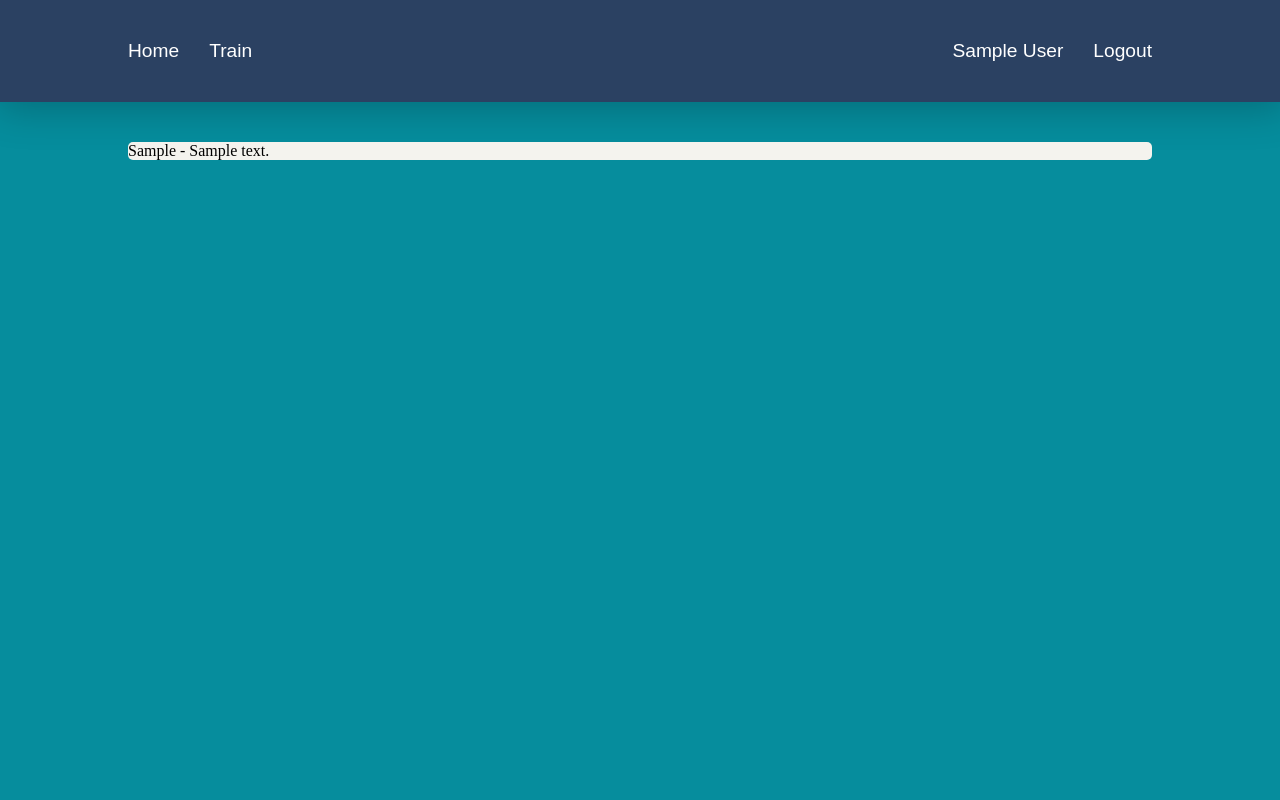
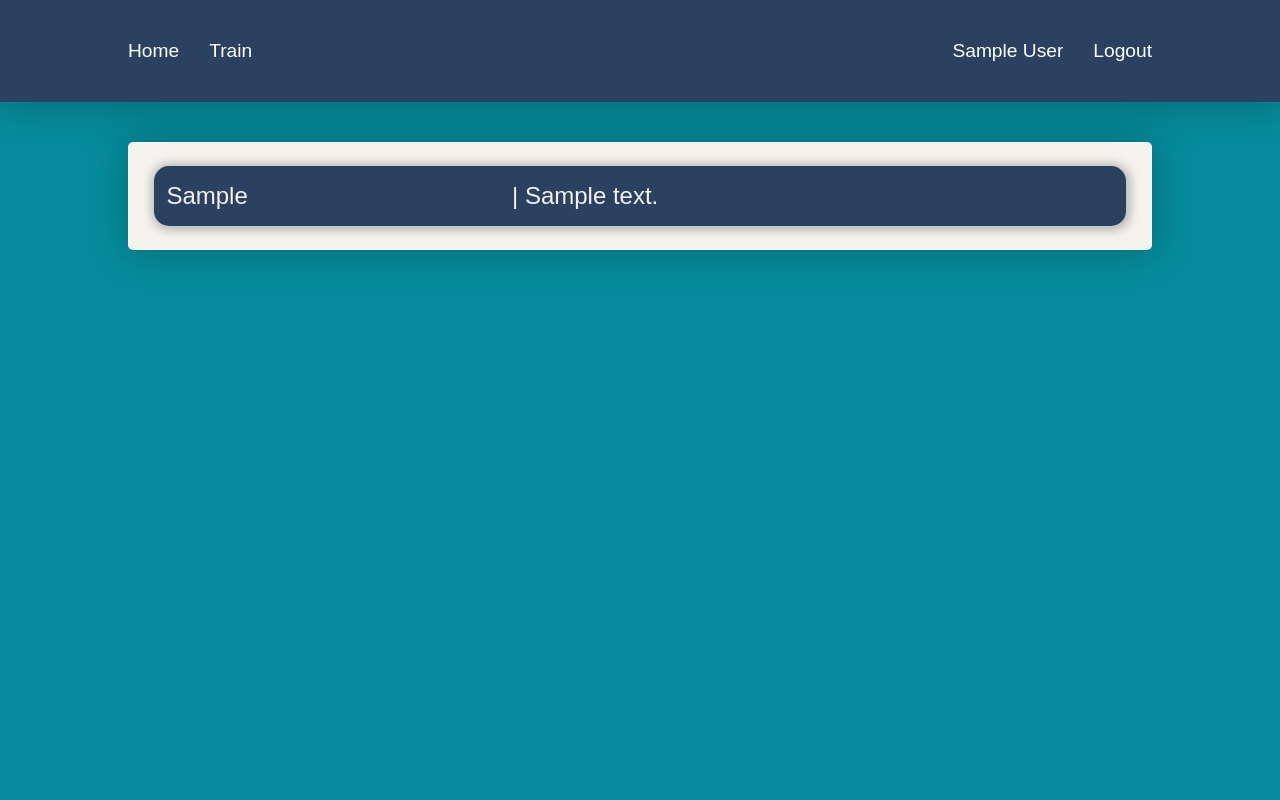
Before and after one commit to iszablowski/flashcards_app, a Flask app: page /flashcards/collection/1 in a window 1280 px wide. Run offline with Flask 3, Linux system fonts and the light colour scheme; a user stored in the database is signed in; tables that the repository leaves empty hold one stand-in row (values such as "Sample post").

Commit message:
collection and cards styles

```diff
--- a/src/application/static/css-styles/styles.css
+++ b/src/application/static/css-styles/styles.css
@@ -128,4 +128,48 @@ html, body {
     margin: 5vh 10vw;
     background-color: #F4F3EE;
     border-radius: 5px;
+    box-shadow: 1px 1px 40px 4px rgba(0, 0, 0, 0.226);
 }
+
+.main-collections {
+    display: flex;
+    flex-direction: column;
+    gap: 1.5vh;
+    padding: 3vh 0;
+}
+
+.collection, .flashcard {
+    background-color: #2B4162;
+    border-radius: 15px;
+    padding: 2vh 1vw;
+    margin: 0 2vw;
+    transition: 30ms linear all;
+    box-shadow: 1px 1px 10px 4px rgba(0, 0, 0, 0.226);
+    overflow-wrap: break-word;
+}
+
+.flashcard {
+    gap: 2vw;
+    display: flex;
+}
+
+.collection a {
+    text-decoration: none;
+    color: #F4F3EE;
+    font-family: Arial, sans-serif;
+    font-size: x-large;
+}
+
+.collection:hover {
+    outline: 4px solid #068D9D;
+}
+
+#front {
+    width: 25vw;
+}
+
+#front, #description {
+    color: #F4F3EE;
+    font-family: Arial, sans-serif;
+    font-size: x-large;
+}
--- a/src/application/templates/base.html
+++ b/src/application/templates/base.html
@@ -12,7 +12,7 @@
             <nav class="navbar">
                 <div class="nav nav-app">
                     <a class="nav-link" id="app-name" href="{{ url_for('home.home_page') }}">Home</a>
-                    <a class="nav-link" href="{{ url_for('home.home_page') }}">Train</a>
+                    <a class="nav-link" href="{{ url_for('flashcards.flashcards_collection') }}">Train</a>
                 </div>
                 <div class="nav nav-user">
                     {% if not logged_in %}
@@ -31,7 +31,7 @@
         {% block hero %}
         <div class="hero">
             <h1>Flashcards App</h1>
-            <h>App where you can train on your own and many other flashcards.</h>
+            <h>App where you can train on your own flashcards.</h>
         </div>
         {% endblock %}
     </div>
--- a/src/application/templates/flashcards/create_collection.html
+++ b/src/application/templates/flashcards/create_collection.html
@@ -6,11 +6,11 @@
 {% block hero %}
 <div class="main-edit main-profile">
     <form method="POST", action="/flashcards/create_collection">
-        <input name="collection-name" class="collection-name" placeholder="Collection name">
+        <input name="collection-name" class="collection-name" placeholder="Collection name" required>
         <div class="all-flashcards">
             <div class="flashcard-row">
-                <input type="text" name="card-front" class="card-front" maxlength="200" placeholder="Front">
-                <input type="text" name="card-description" class="card-description" maxlength="1000" placeholder="Description">
+                <input type="text" name="card-front" class="card-front" maxlength="200" placeholder="Front" required>
+                <input type="text" name="card-description" class="card-description" maxlength="1000" placeholder="Description" required>
             </div>
         </div>
         <button type="button" id="add-row-btn">Add row</button>
--- a/src/application/templates/flashcards/flashcards.html
+++ b/src/application/templates/flashcards/flashcards.html
@@ -4,11 +4,12 @@
 {% block signin %}{% endblock %}
 {% block signup %}{% endblock %}
 {% block hero %}
-<div class="main-collection main-profile">
+<div class="main-collections main-profile">
     {% if collection.count() %}
         {% for flashcard in collection %}
             <div class="flashcard">
-                {{flashcard.card_front}} - {{flashcard.card_description}}
+                <div id="front">{{flashcard.card_front}}</div>
+                <div id="description">| {{flashcard.card_description}}</div>
             </div>
         {% endfor %}
     {% else %}
```
